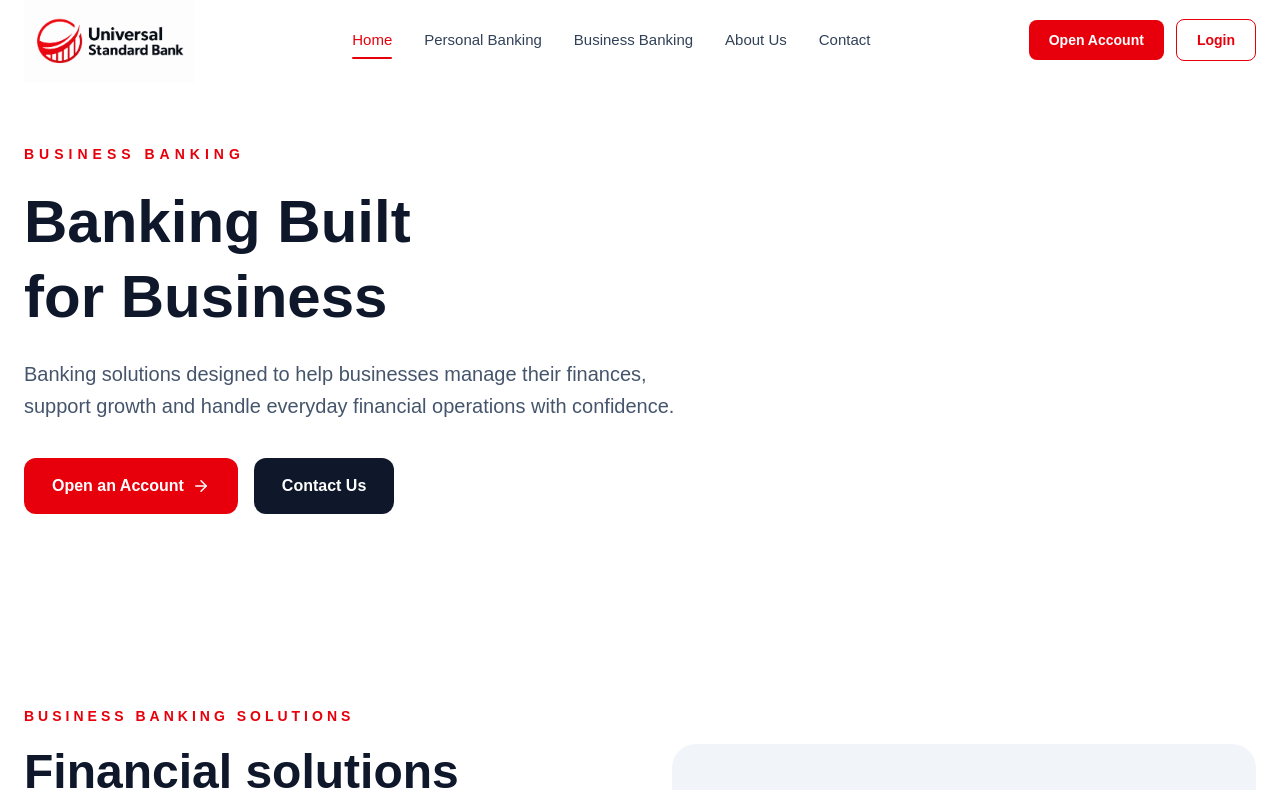
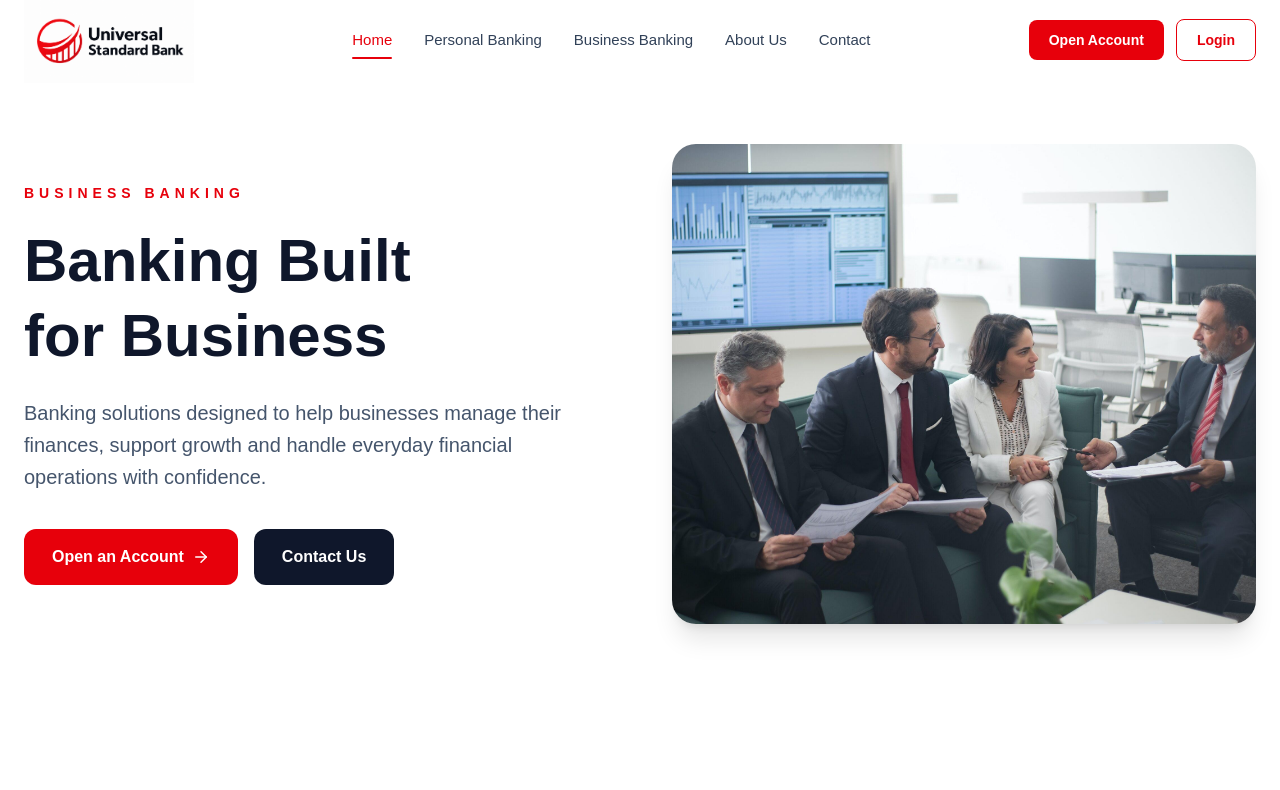
Before and after one commit to NetfacilitiesLtd/universal-standard-bank, a Next.js app: page /business-banking in a window 1280 px wide. Shown: the top 790 px of the page. Built offline with nearby package versions, Linux system fonts and the light colour scheme.

Commit message:
Add business banking hero image

```diff
--- a/app/business-banking/page.tsx
+++ b/app/business-banking/page.tsx
@@ -1,4 +1,5 @@
 import Link from "next/link";
+import Image from "next/image";
 import {
   BriefcaseBusiness,
   Building2,
@@ -53,6 +54,9 @@ export default function BusinessBankingPage() {
       {/* Hero */}
       <section className="relative overflow-hidden bg-white pt-36 pb-24">
         <div className="relative max-w-7xl mx-auto px-6">
+          <div className="grid lg:grid-cols-2 gap-12 lg:gap-16 items-center">
+
+            {/* Left Content */}
             <div className="max-w-3xl">
               <p className="uppercase tracking-[5px] text-red-600 text-sm font-semibold">
                 Business Banking
@@ -86,6 +90,22 @@ export default function BusinessBankingPage() {
                   Contact Us
                 </Link>
               </div>
+            </div>
+
+            {/* Right Image */}
+            <div className="relative">
+              <div className="overflow-hidden rounded-3xl shadow-xl">
+                <Image
+                  src="/images/business-banking.jpg"
+                  alt="Business banking consultation"
+                  width={1200}
+                  height={900}
+                  className="w-full h-[380px] lg:h-[480px] object-cover"
+                  priority
+                />
+              </div>
+            </div>
+
           </div>
         </div>
       </section>
```
Lines whose indentation alone changed are shown as unchanged.
